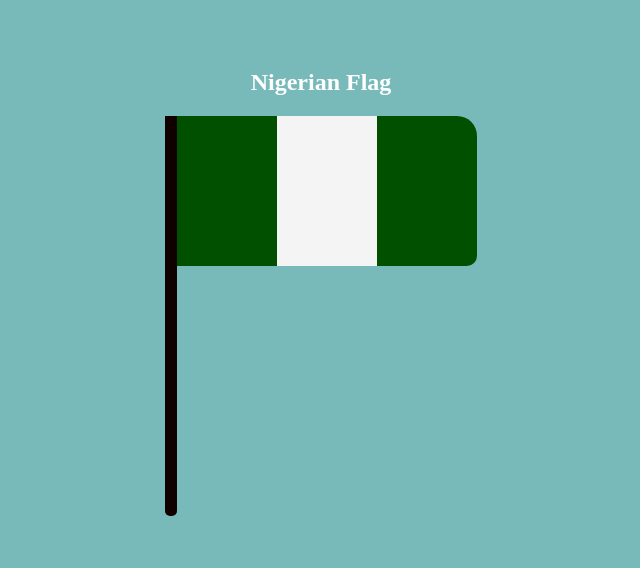
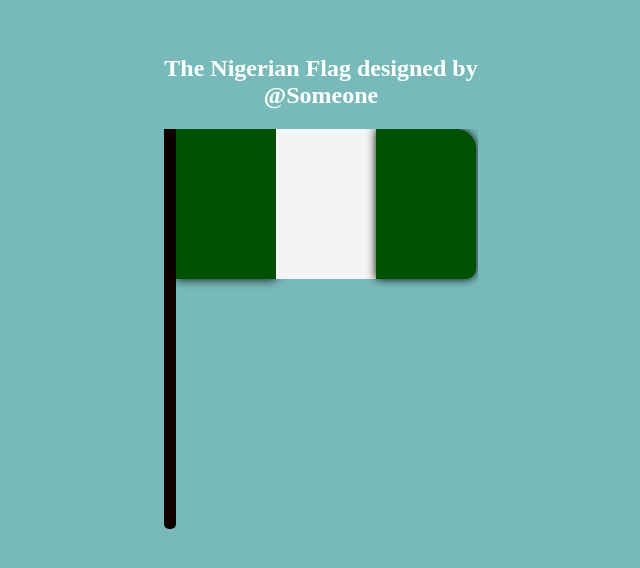
Before and after one commit to MiracleChibuike/flag_Nigeria, a plain HTML site: page index.html in a window 1280 px wide. Shown: the part 118-686 px from the top of the page, without its empty margins (319-959 px from the left). Drawn offline with Linux system fonts and the light colour scheme.

Commit message:
changed some contents

```diff
--- a/index.html
+++ b/index.html
@@ -36,6 +36,7 @@
             width: 100px;
             height: 150px;
             background: #005000;
+            box-shadow: 0 0 10px #030303;
         }
         .flag_last{
             border-top-right-radius: 20px;
@@ -60,7 +61,7 @@
     <div class="main">
         <div class="flag_Body">
             <h2 class="flag_header">
-                Nigerian Flag
+                The Nigerian Flag designed by <br> @Someone
             </h2>
             <div class="flag_Contents">
                 <div class="flag_stick"></div>
```
